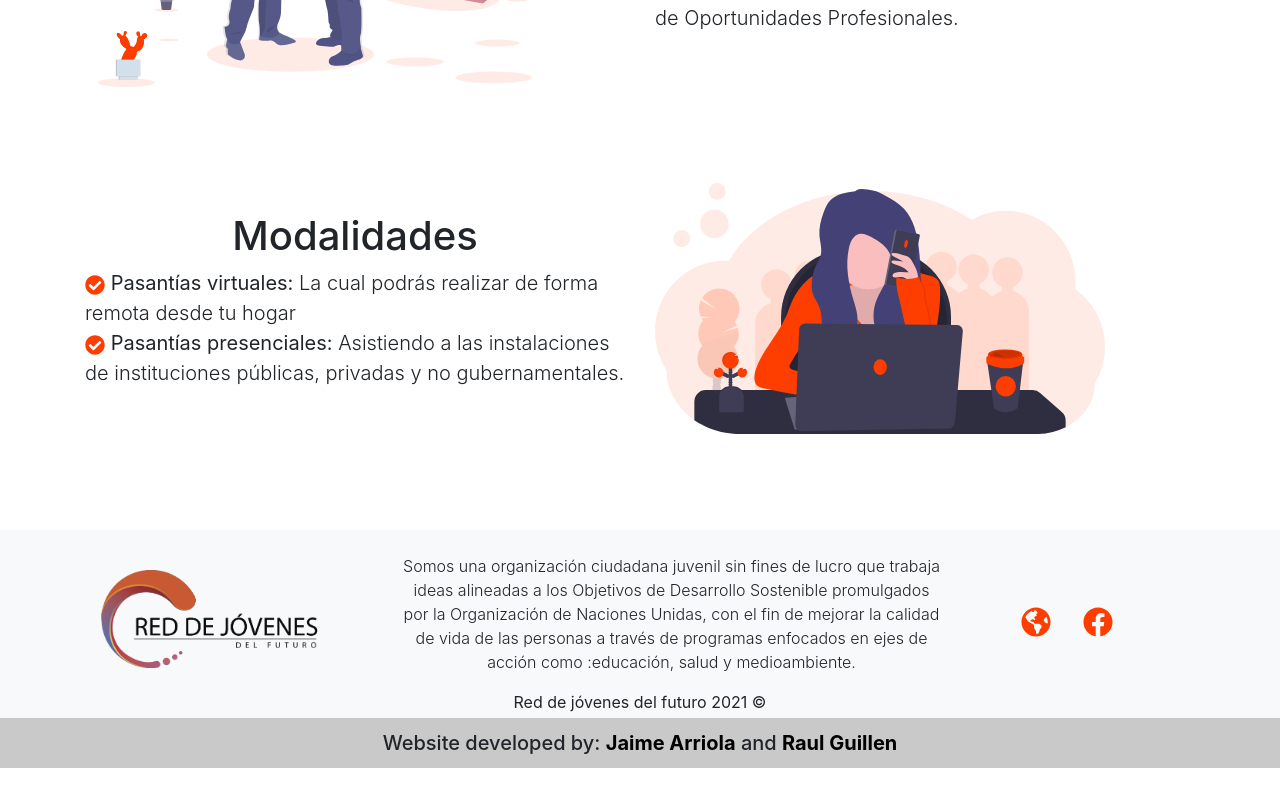
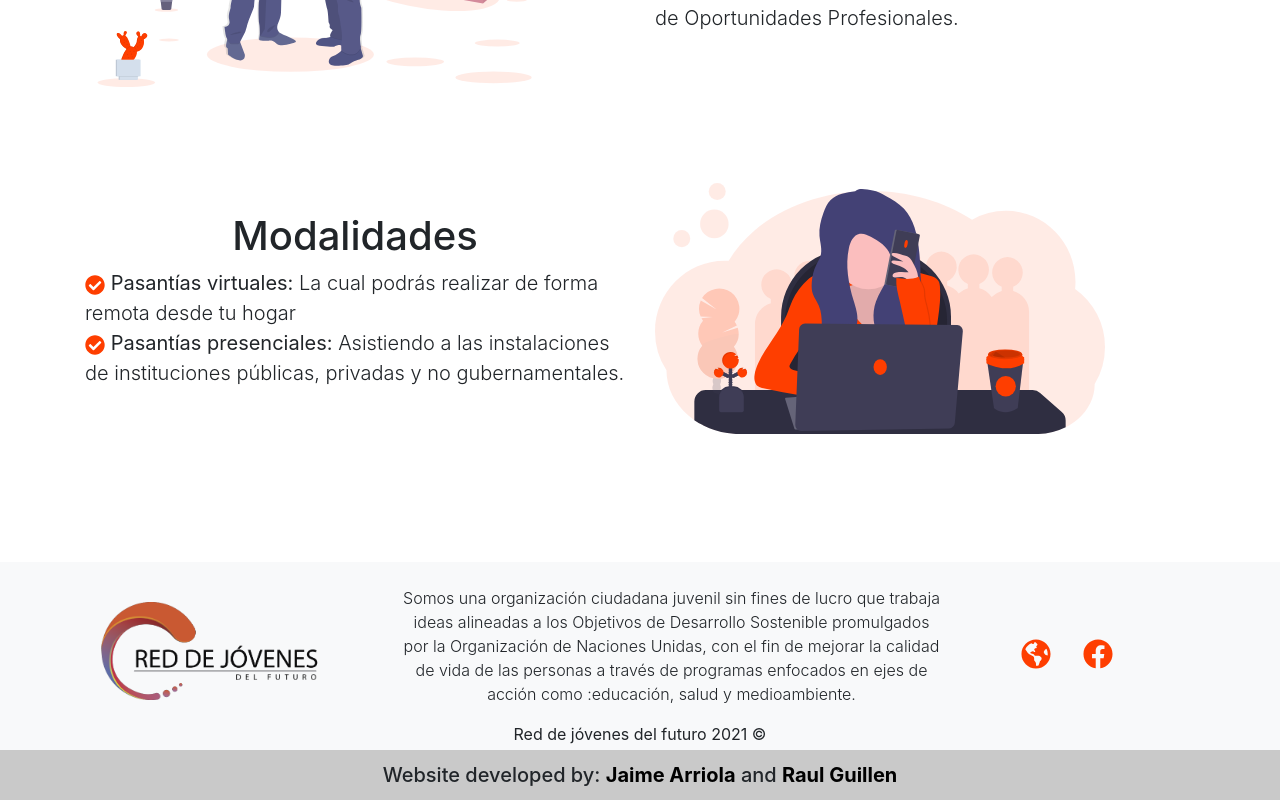
Before and after one commit to ing-arriola/pop_rdj_js, a React (Create React App) app: page / in a window 1280 px wide. Shown: the part 1436-2236 px from the top of the page. Before the commit the page ends 2204 px from the top, so only its background shows below. Built offline with nearby package versions, Linux system fonts and the light colour scheme; no server answers.

Commit message:
Fix: footer

```diff
--- a/src/App.css
+++ b/src/App.css
@@ -147,11 +147,6 @@ input[type=radio]{
 .SelectedWeekExample .DayPicker-Day--hoverRange:hover {
   border-radius: 0 !important;
 }
-@media screen and (max-width: 991px) {
-  .footer {
-    position: static !important;
-  }
-}
 button.rdjf{
   background-color: #FE3E00;
   border-block-color:  #FE3E00;
--- a/src/Components/Hoc/Layout.js
+++ b/src/Components/Hoc/Layout.js
@@ -6,12 +6,12 @@ import FooterContainer from "../../Container/FooterContainer";
 const Layout = (props) => {
     const location = window.location.pathname;
   return (
-    <div>
+    <div style={{position: "relative", paddingBottom: 270}}>
         <Aux>
             <NavbarContainer />
 
             <> {props.children} </>
-            <div className='footer' style={{position: location.includes('login') ? 'Fixed':'Static', bottom: 0, width: '100%'}}>
+            <div className='footer' style={{position: "absolute", bottom: 0, width: "100%"}}>
                 <FooterContainer />
             </div>
         </Aux>
```
